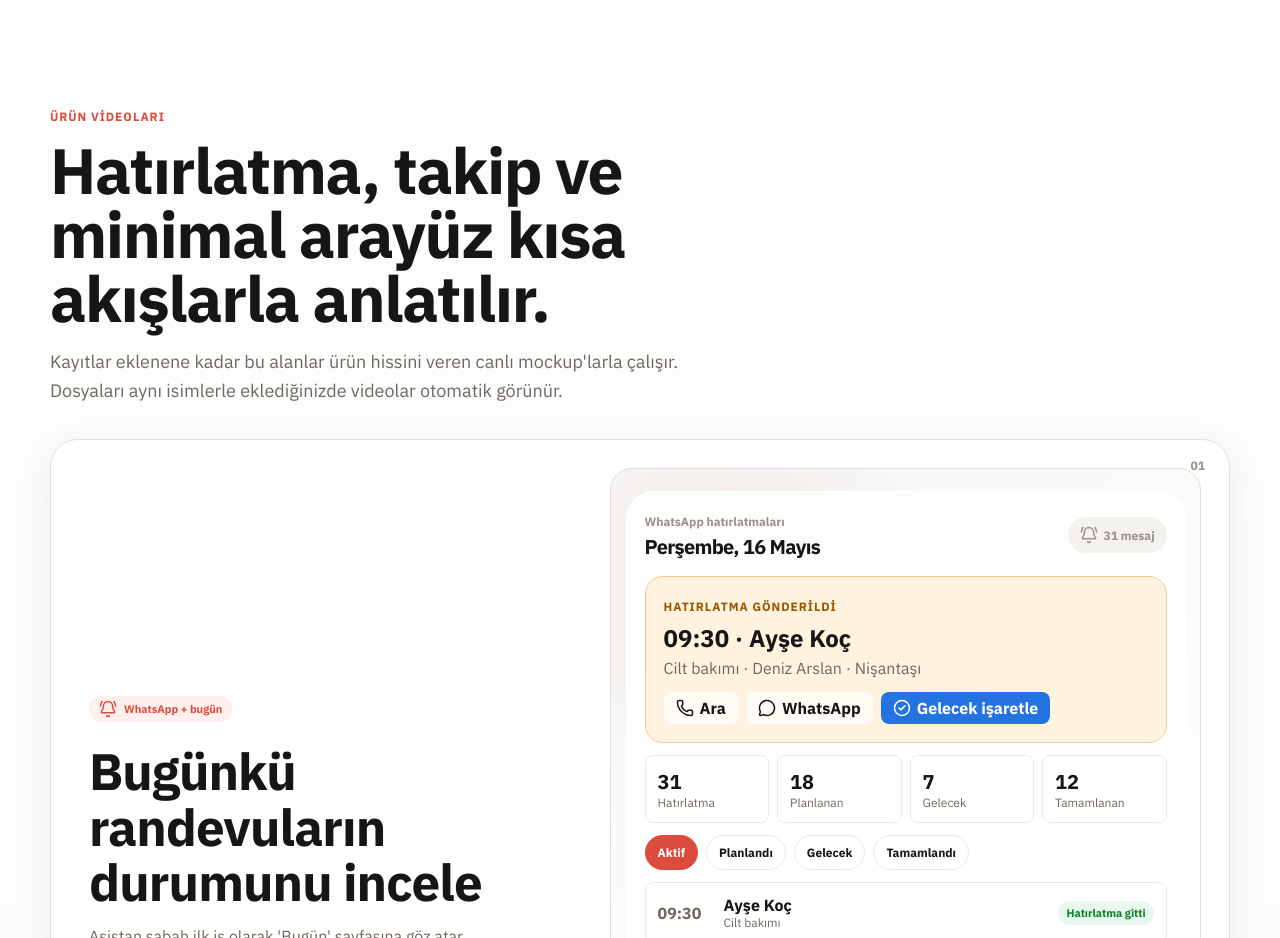
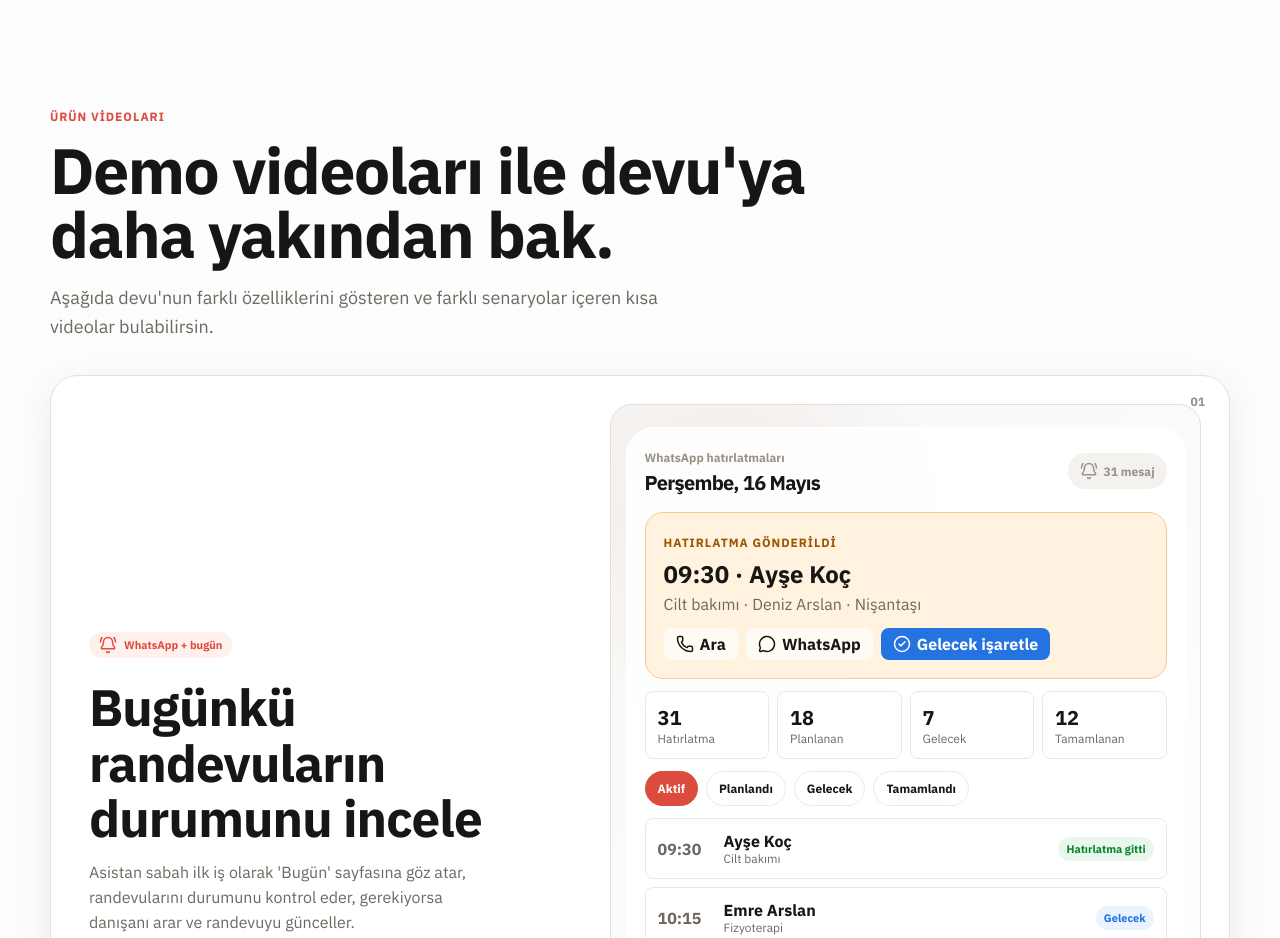
Before and after one commit to sabakukhyraa/devu-landing-page, a React (Vite) app: page / in a window 1280 px wide. Shown: the part 2940-3878 px from the top of the page. Built offline with nearby package versions, Linux system fonts and the light colour scheme.

Commit message:
Update video section heading and description for clarity and engagement

```diff
--- a/src/main.jsx
+++ b/src/main.jsx
@@ -748,11 +748,9 @@ function VideoFeatures() {
     <section className="section video-section" id="demo">
       <div className="video-heading">
         <p className="eyebrow">Ürün videoları</p>
-        <h2>Hatırlatma, takip ve minimal arayüz kısa akışlarla anlatılır.</h2>
+        <h2>Demo videoları ile devu'ya daha yakından bak.</h2>
         <p>
-          Kayıtlar eklenene kadar bu alanlar ürün hissini veren canlı
-          mockup'larla çalışır. Dosyaları aynı isimlerle eklediğinizde videolar
-          otomatik görünür.
+          Aşağıda devu'nun farklı özelliklerini gösteren ve farklı senaryolar içeren kısa videolar bulabilirsin.
         </p>
       </div>
       <div className="video-feature-list">
```
